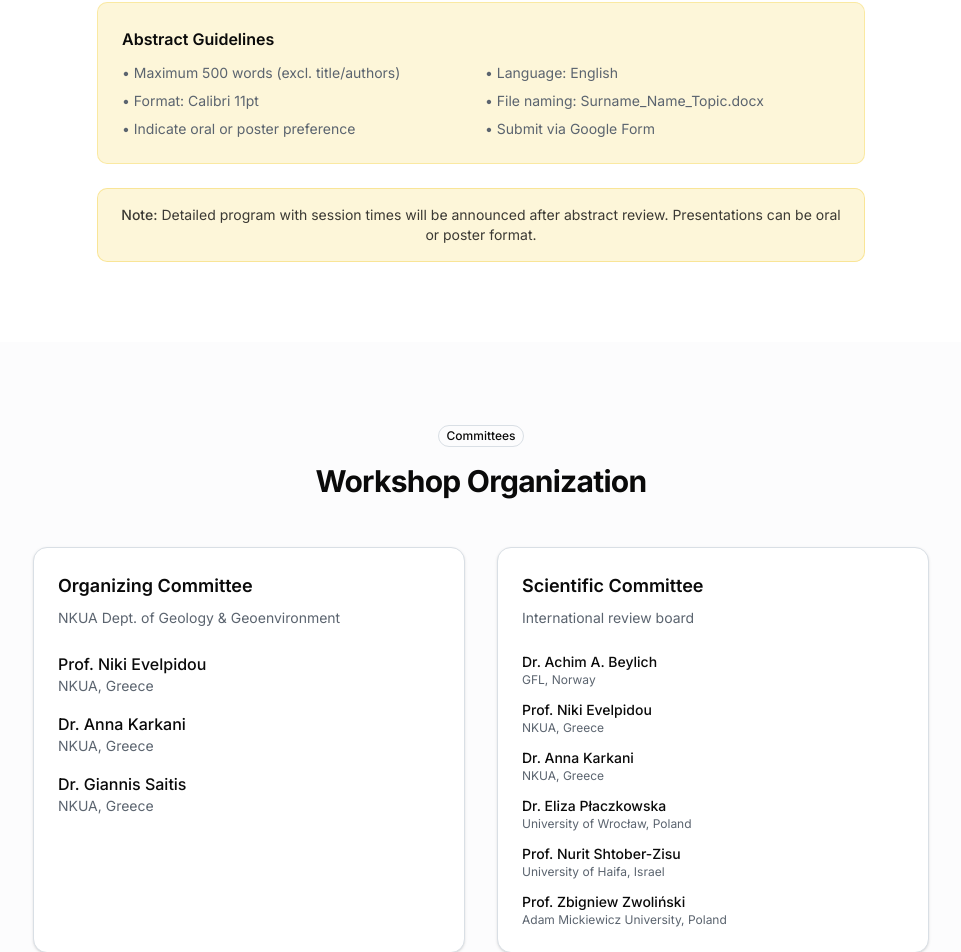
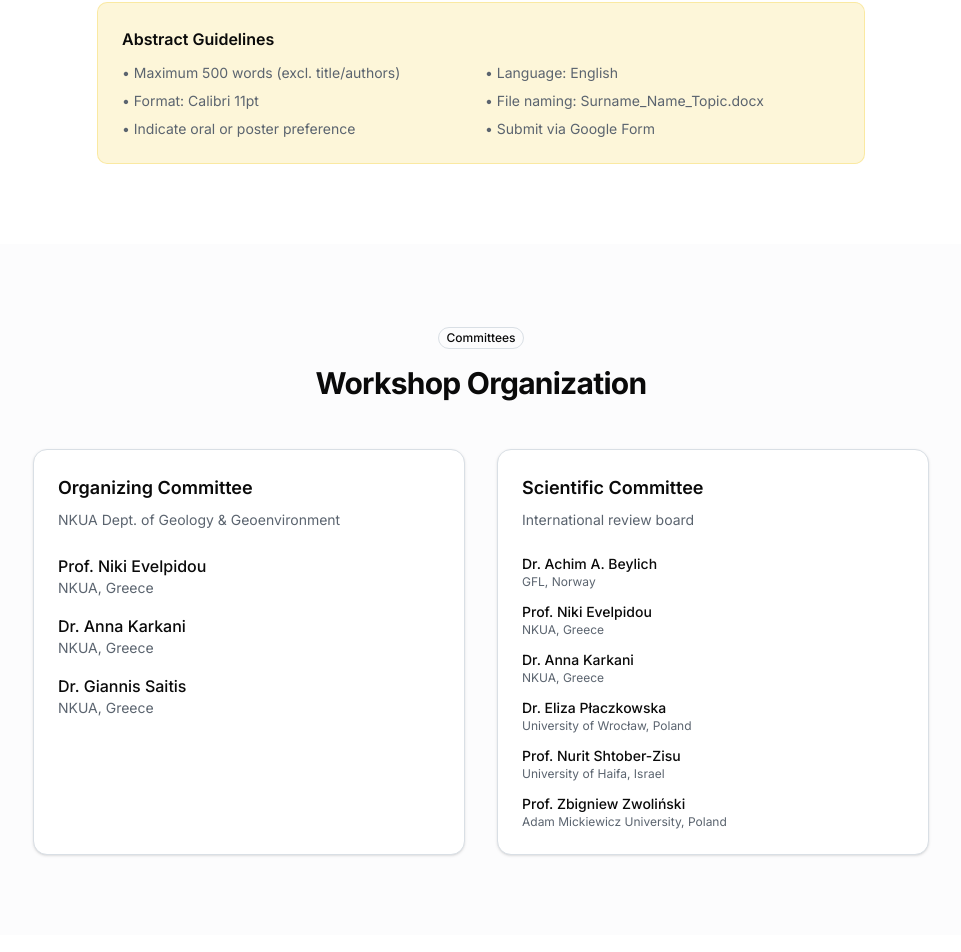
Before and after one commit to uoa-gr/denuchange, a React (Vite) app in the folder website/: page / in a window 1280 px wide. Shown: the part 4252-5204 px from the top of the page, without its empty margins (159-1120 px from the left). Built offline with nearby package versions, Linux system fonts and the light colour scheme; no server answers.

Commit message:
Remove duplicate note from Registration (already in Program)

```diff
--- a/website/src/components/sections/Registration.tsx
+++ b/website/src/components/sections/Registration.tsx
@@ -134,15 +134,6 @@ export function Registration() {
             <li>• Submit via Google Form</li>
           </ul>
         </div>
-
-        {/* Note about program */}
-        <div className="max-w-3xl mx-auto mt-6">
-          <div className="bg-[#f1c100]/15 border border-[#f1c100]/30 rounded-lg p-4 text-center">
-            <p className="text-sm text-foreground/80">
-              <span className="font-medium">Note:</span> Detailed program with session times will be announced after abstract review. Presentations can be oral or poster format.
-            </p>
-          </div>
-        </div>
       </div>
     </section>
   )
```
